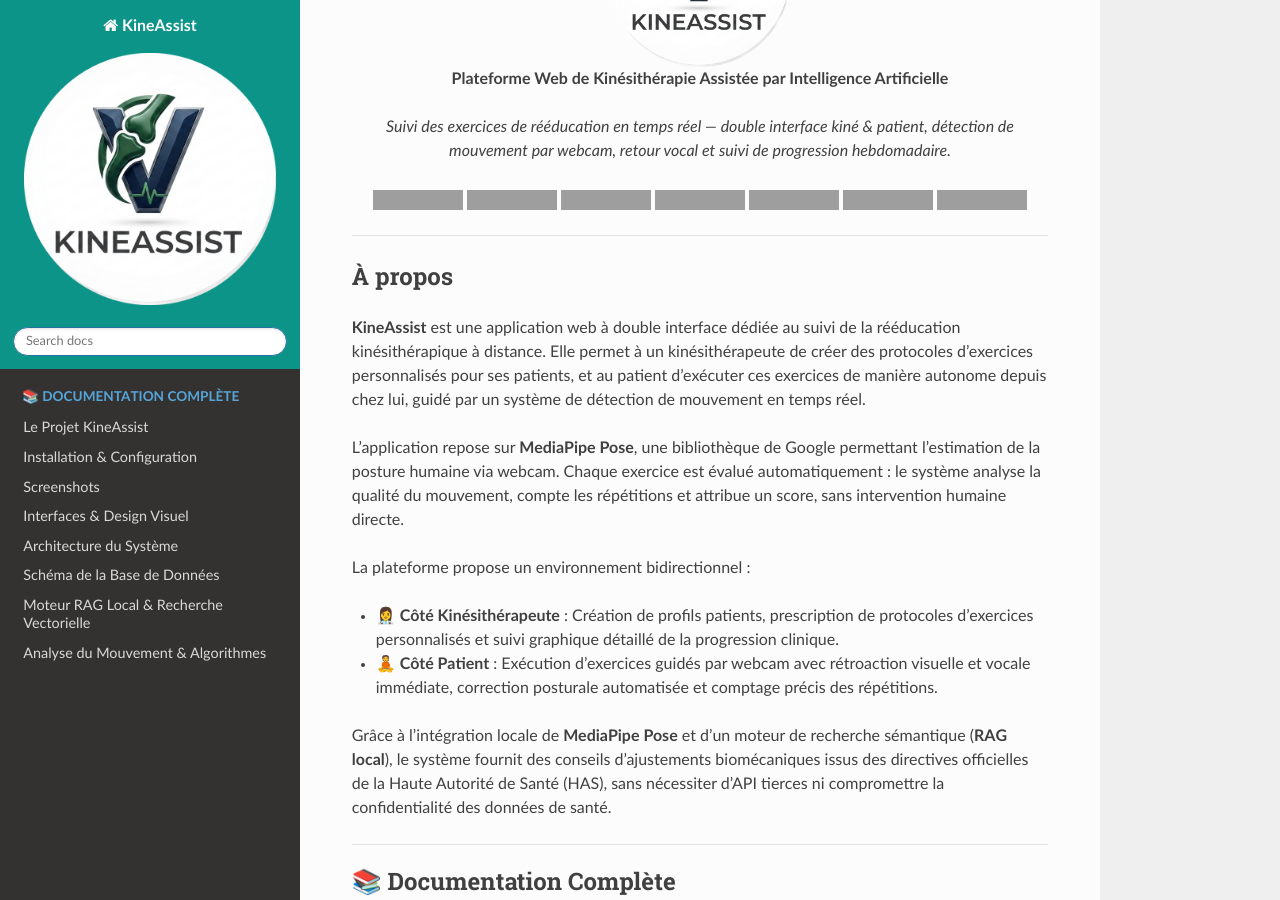
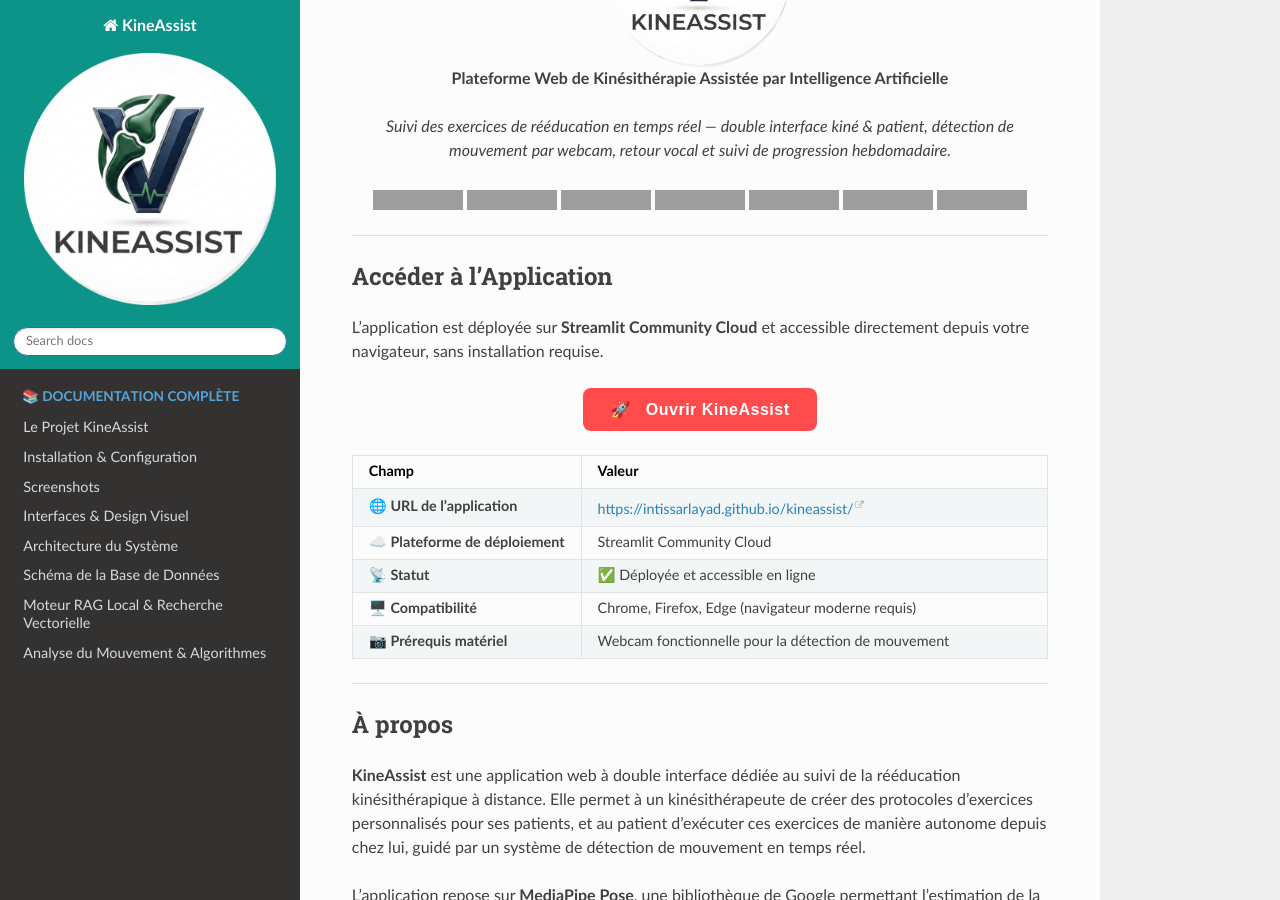
Before and after one commit to ayaidh123/Kineassist, a Sphinx documentation site: the page built from docs/index.rst, in a window 1280 px wide and 900 px high, scrolled down 273 px, cut to the strip 0-900 px from the top of the window. Built offline with Sphinx 7.4.7 and the Read the Docs theme 3.1.0, drawn with Linux system fonts in a browser that asks for light colours; some of the changed text lies outside the part shown; grey boxes are pictures that could not be loaded.

Commit message:
initial commit

```diff
--- a/docs/index.rst
+++ b/docs/index.rst
@@ -22,6 +22,41 @@
      <img src="https://img.shields.io/badge/License-Academic-lightgrey?style=flat-square" />
    </p>
    </div>
+
+----
+
+Accéder à l'Application
+-----------------------
+
+L'application est déployée sur **Streamlit Community Cloud** et accessible directement depuis votre navigateur, sans installation requise.
+
+.. raw:: html
+
+   <div align="center" style="margin: 24px 0;">
+     <a href="https://intissarlayad.github.io/kineassist/" target="_blank"
+        style="display: inline-block; background-color: #FF4B4B; color: white; padding: 12px 28px;
+               border-radius: 8px; font-size: 16px; font-weight: bold; text-decoration: none;
+               font-family: sans-serif; letter-spacing: 0.5px;">
+       🚀 &nbsp; Ouvrir KineAssist
+     </a>
+   </div>
+
+.. list-table::
+   :widths: 30 70
+   :header-rows: 1
+
+   * - Champ
+     - Valeur
+   * - 🌐 **URL de l'application**
+     - `https://intissarlayad.github.io/kineassist/ <https://intissarlayad.github.io/kineassist/>`_
+   * - ☁️ **Plateforme de déploiement**
+     - Streamlit Community Cloud
+   * - 📡 **Statut**
+     - ✅ Déployée et accessible en ligne
+   * - 🖥️ **Compatibilité**
+     - Chrome, Firefox, Edge (navigateur moderne requis)
+   * - 📷 **Prérequis matériel**
+     - Webcam fonctionnelle pour la détection de mouvement
 
 ----
 
@@ -75,11 +110,11 @@
 
    * - Ressource
      - Lien
+   * - 🚀 **Application en ligne**
+     - `KineAssist — Live <https://intissarlayad.github.io/kineassist/>`_
    * - 📦 Code Source
      - `GitHub Repository <https://github.com/ayaidh123/Kineassist>`_
-   * - 🚀 Site Web de Présentation
-     - `Landing Page locale <http://localhost:8000>`_
-   * - 🖥️ Application Clinique
+   * - 🖥️ Application Clinique (local)
      - `Streamlit App locale <http://localhost:8501>`_
 
 ----
```
